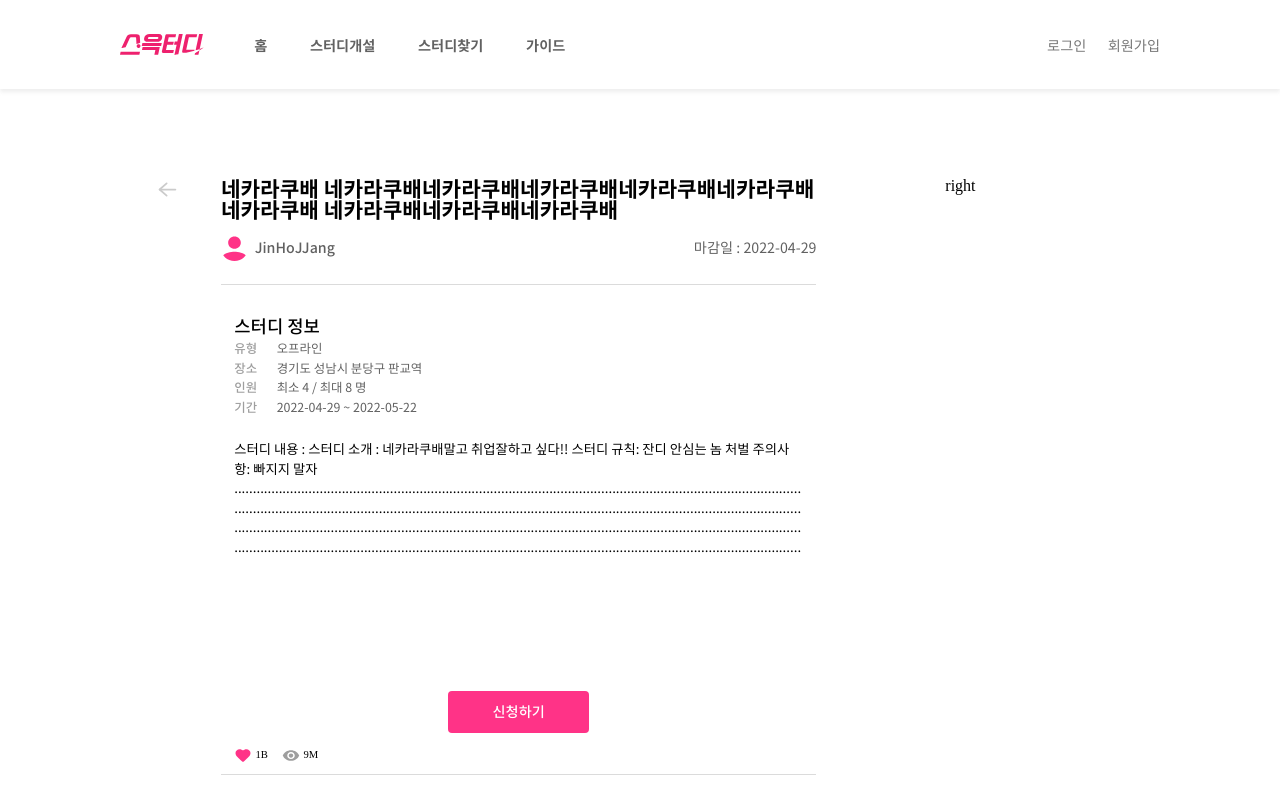
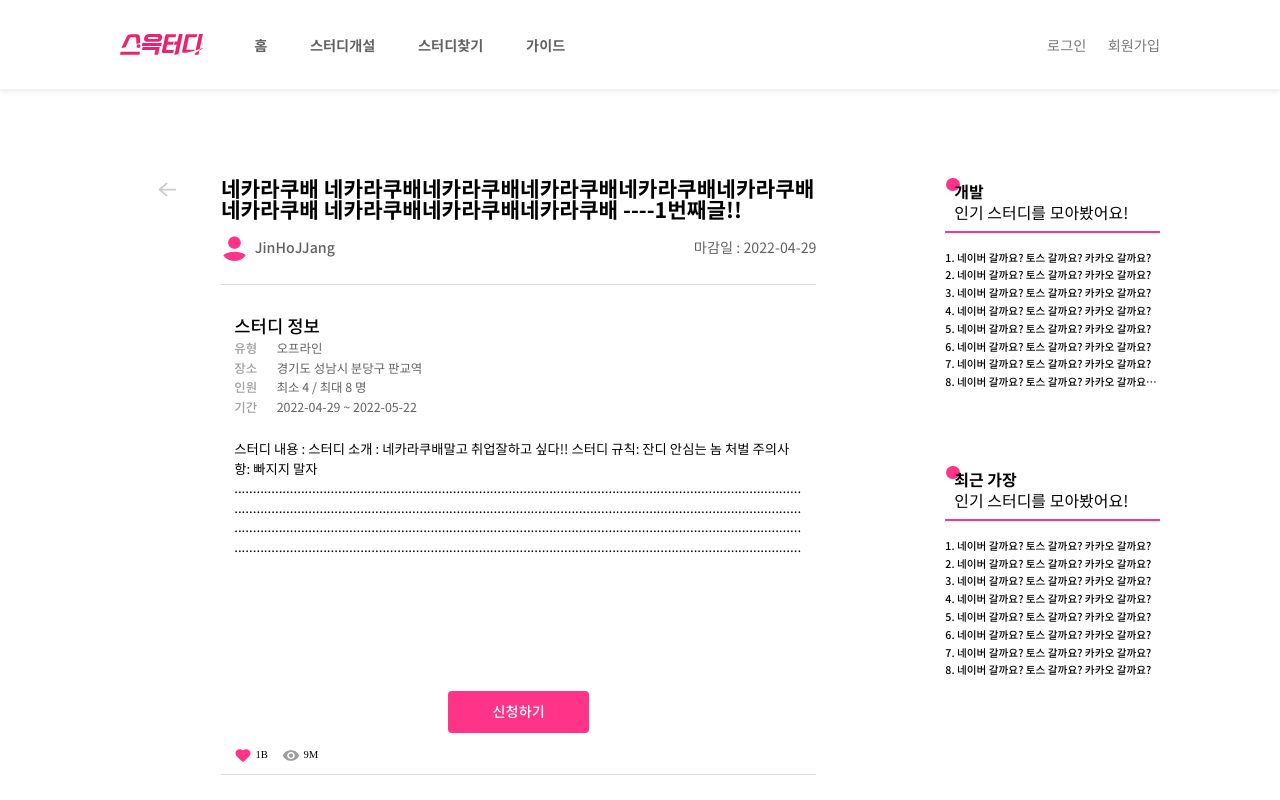
Before and after one commit to 5-TAYO/SSEUKTUDY, a React (Create React App) app in the folder frontend/: page /study/detail/1 in a window 1280 px wide. Shown: the top 800 px of the page. Built offline with nearby package versions, Linux system fonts and the light colour scheme.

Commit message:
feat :사이드 스터디 리스트 #26

```diff
--- /dev/null
+++ b/frontend/src/components/StudyDetail/SideStudyList.jsx
@@ -0,0 +1,38 @@
+import React from "react";
+import "./SideStudyList.scss";
+import PropTypes from "prop-types";
+import { Link } from "react-router-dom";
+
+function SideStudyList({ data: { title, studyList } }) {
+  return (
+    <div id="side-study-list">
+      <header>
+        <div className="dot" />
+        <p className="title notoBold fs-17">{title}</p>
+        <p className="notoReg fs-17"> 인기 스터디를 모아봤어요!</p>
+      </header>
+      <ul>
+        {studyList.map(({ id, name }, ind) => (
+          <li className="notoMid fs-12 ellipsis" key={id}>
+            <Link to={`/study/detail/${id}`}>
+              {ind + 1}. {name}
+            </Link>
+          </li>
+        ))}
+      </ul>
+    </div>
+  );
+}
+SideStudyList.propTypes = {
+  data: PropTypes.objectOf(
+    PropTypes.oneOfType([
+      PropTypes.string,
+      PropTypes.arrayOf(
+        PropTypes.objectOf(
+          PropTypes.oneOfType([PropTypes.number, PropTypes.string])
+        )
+      )
+    ])
+  ).isRequired
+};
+export default SideStudyList;
--- /dev/null
+++ b/frontend/src/components/StudyDetail/SideStudyList.scss
@@ -0,0 +1,31 @@
+#side-study-list {
+  width: vw(242px);
+  // height: vw(283px);
+
+  header {
+    padding-bottom: vw(13px);
+    margin-bottom: vw(22px);
+    border-bottom: 2px solid $PINK_SUB;
+
+    .dot {
+      margin-left: vw(1px);
+      width: vw(15px);
+      height: vw(15px);
+
+      border-radius: 50%;
+
+      background-color: $PINK_SUB;
+    }
+    p {
+      margin-left: vw(10px);
+    }
+    .title {
+      margin-top: vw(-9px); //fix__
+      margin-bottom: vw(5px);
+    }
+  }
+
+  li {
+    margin-bottom: vw(8px);
+  }
+}
--- a/frontend/src/screens/StudyDetail.jsx
+++ b/frontend/src/screens/StudyDetail.jsx
@@ -5,8 +5,10 @@ import UserDuumyIcon from "@images/Profile.svg";
 import getCounts from "@utils/getCounts";
 import ViewIcon from "@images/View.svg";
 import RedLikeIcon from "@images/Like_Red.svg";
-import { Link, useNavigate } from "react-router-dom";
+import { Link, useNavigate, useParams } from "react-router-dom";
 import Comment from "@components/StudyDetail/Comment";
+import { v4 as uuid } from "uuid";
+import SideStudyList from "../components/StudyDetail/SideStudyList";
 
 function StudyDetail() {
   const [studyInfo, setStudyInfo] = useState();
@@ -22,6 +24,7 @@ function StudyDetail() {
     });
   }, []);
   const navi = useNavigate();
+  const { id: studyId } = useParams();
   const dummy = [
     {
       userName: "정민",
@@ -39,7 +42,37 @@ function StudyDetail() {
       desc: "예?"
     }
   ];
-
+  const sideDummy = [
+    {
+      title: "개발",
+      studyList: [
+        { id: 1, name: "네이버 갈까요? 토스 갈까요? 카카오 갈까요?" },
+        { id: 2, name: "네이버 갈까요? 토스 갈까요? 카카오 갈까요?" },
+        { id: 3, name: "네이버 갈까요? 토스 갈까요? 카카오 갈까요?" },
+        { id: 4, name: "네이버 갈까요? 토스 갈까요? 카카오 갈까요?" },
+        { id: 5, name: "네이버 갈까요? 토스 갈까요? 카카오 갈까요?" },
+        { id: 6, name: "네이버 갈까요? 토스 갈까요? 카카오 갈까요?" },
+        { id: 7, name: "네이버 갈까요? 토스 갈까요? 카카오 갈까요?" },
+        {
+          id: 8,
+          name: "네이버 갈까요? 토스 갈까요? 카카오 갈까요?11132131111321311113213111132131"
+        }
+      ]
+    },
+    {
+      title: "최근 가장",
+      studyList: [
+        { id: 1, name: "네이버 갈까요? 토스 갈까요? 카카오 갈까요?" },
+        { id: 2, name: "네이버 갈까요? 토스 갈까요? 카카오 갈까요?" },
+        { id: 3, name: "네이버 갈까요? 토스 갈까요? 카카오 갈까요?" },
+        { id: 4, name: "네이버 갈까요? 토스 갈까요? 카카오 갈까요?" },
+        { id: 5, name: "네이버 갈까요? 토스 갈까요? 카카오 갈까요?" },
+        { id: 6, name: "네이버 갈까요? 토스 갈까요? 카카오 갈까요?" },
+        { id: 7, name: "네이버 갈까요? 토스 갈까요? 카카오 갈까요?" },
+        { id: 8, name: "네이버 갈까요? 토스 갈까요? 카카오 갈까요?" }
+      ]
+    }
+  ];
   return (
     <div id="study-detail" className="flex">
       <aside>
@@ -52,7 +85,7 @@ function StudyDetail() {
           <p className="title notoBold fs-24">
             네카라쿠배
             네카라쿠배네카라쿠배네카라쿠배네카라쿠배네카라쿠배네카라쿠배
-            네카라쿠배네카라쿠배네카라쿠배
+            네카라쿠배네카라쿠배네카라쿠배 ----{studyId}번째글!!
           </p>
           <div className="info flex align-center">
             <div className="user flex align-center">
@@ -130,11 +163,15 @@ function StudyDetail() {
             </button>
           </div>
           {dummy.map(comment => (
-            <Comment data={comment} />
+            <Comment data={comment} key={uuid()} />
           ))}
         </footer>
       </article>
-      <aside>right</aside>
+      <aside>
+        {sideDummy.map(studyDummy => (
+          <SideStudyList data={studyDummy} key={uuid()} />
+        ))}
+      </aside>
     </div>
   );
 }
--- a/frontend/src/screens/StudyDetail.scss
+++ b/frontend/src/screens/StudyDetail.scss
@@ -122,4 +122,8 @@
       }
     }
   }
+
+  #side-study-list {
+    margin-bottom: vw(88px);
+  }
 }
```
